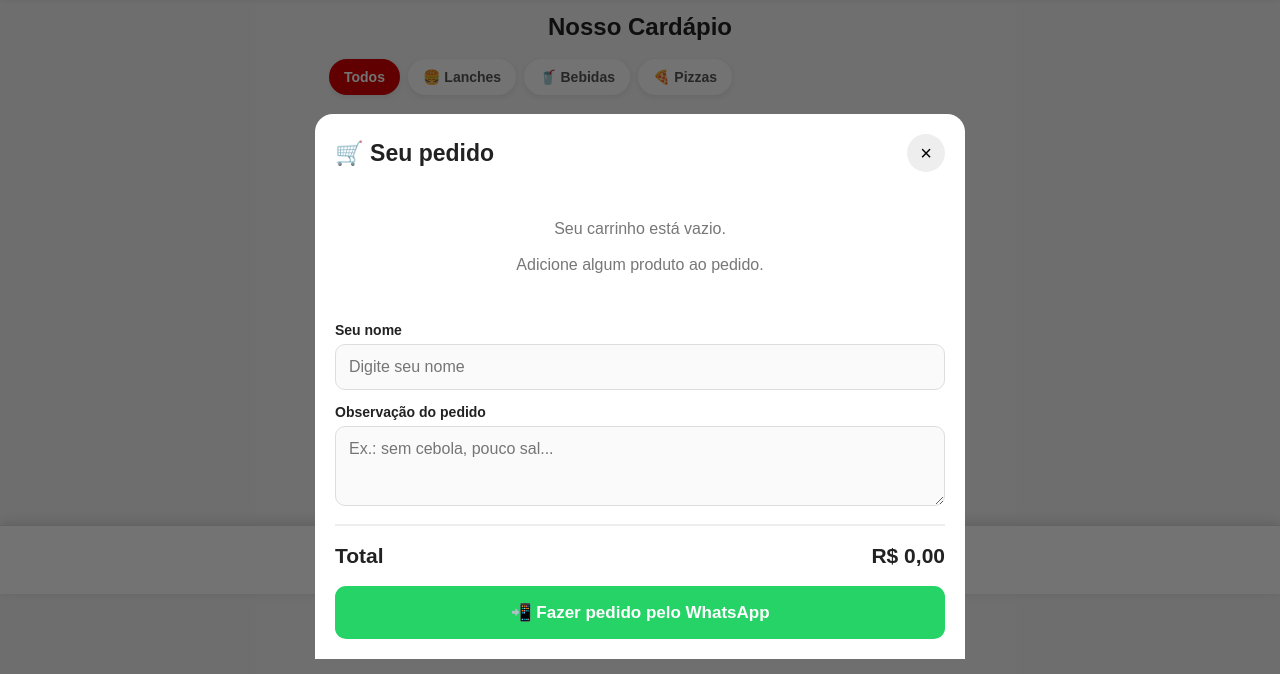
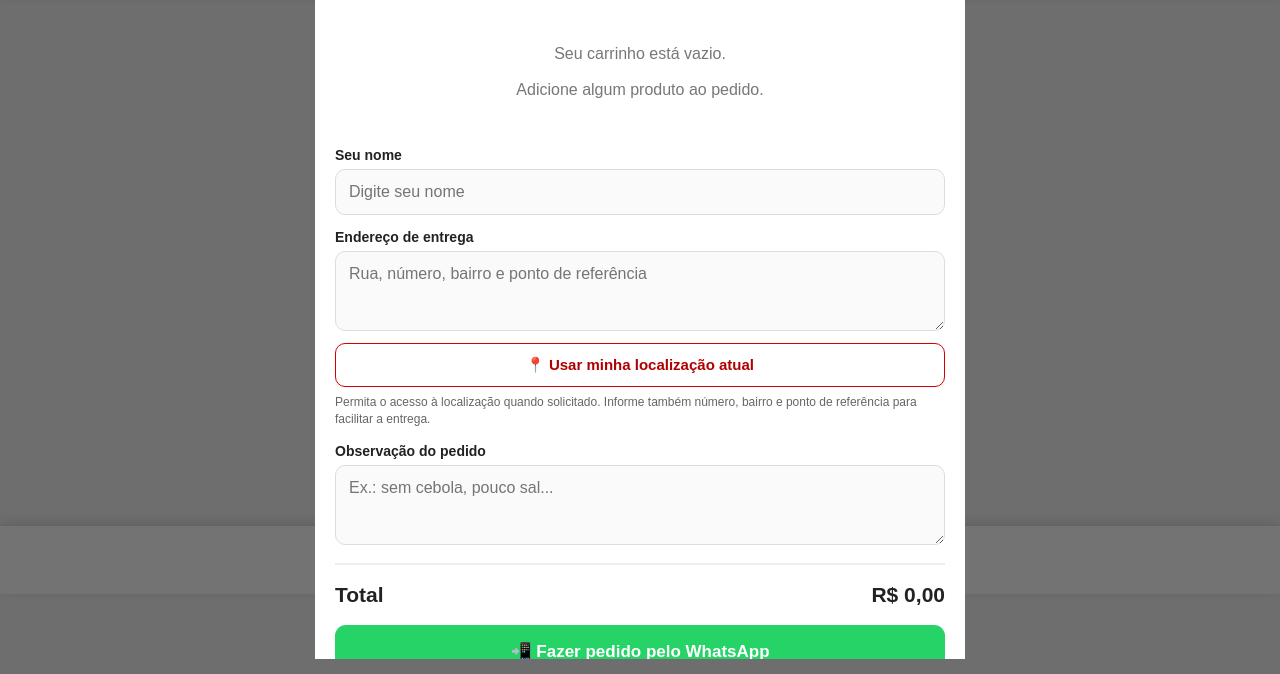
Before and after one commit to emersonbritto1996-lab/privacidade.html, a plain HTML site: page index.html in a window 1280 px wide. Both pictures are taken after a click on the button "🛒 Ver pedido". Shown: the part 126-800 px from the top of the page. Drawn offline with Linux system fonts and the light colour scheme; no server answers.

Commit message:
index.html

```diff
--- a/index.html
+++ b/index.html
@@ -394,6 +394,48 @@
       resize: vertical;
     }
 
+    /* NOVO: botão e mensagens da localização */
+    .btn-localizacao {
+      width: 100%;
+      border: 1px solid #d40000;
+      background: #fff;
+      color: #b00000;
+      font-size: 15px;
+      font-weight: bold;
+      padding: 12px;
+      border-radius: 10px;
+      cursor: pointer;
+      margin-top: 8px;
+    }
+
+    .btn-localizacao:disabled {
+      opacity: 0.65;
+      cursor: wait;
+    }
+
+    .ajuda-localizacao {
+      display: block;
+      color: #666;
+      font-size: 12px;
+      line-height: 1.45;
+      margin-top: 7px;
+    }
+
+    .status-localizacao {
+      color: #166534;
+      font-size: 13px;
+      line-height: 1.4;
+      margin-top: 8px;
+      overflow-wrap: anywhere;
+    }
+
+    .status-localizacao.erro {
+      background: transparent;
+      color: #b00000;
+      padding: 0;
+      margin-top: 8px;
+    }
+
     .total-final {
       display: flex;
       justify-content: space-between;
@@ -487,8 +529,35 @@
       <div class="dados-cliente">
         <div class="campo">
           <label for="nomeCliente">Seu nome</label>
-          <input type="text" id="nomeCliente" placeholder="Digite seu nome">
+          <input type="text" id="nomeCliente" placeholder="Digite seu nome" autocomplete="name">
         </div>
+
+        <!-- NOVO: endereço digitado e opção de compartilhar localização -->
+        <div class="campo">
+          <label for="enderecoEntrega">Endereço de entrega</label>
+          <textarea
+            id="enderecoEntrega"
+            placeholder="Rua, número, bairro e ponto de referência"
+            autocomplete="street-address"
+            required
+          ></textarea>
+
+          <button
+            class="btn-localizacao"
+            id="btnLocalizacao"
+            type="button"
+            onclick="compartilharLocalizacao()"
+          >
+            📍 Usar minha localização atual
+          </button>
+
+          <small class="ajuda-localizacao">
+            Permita o acesso à localização quando solicitado. Informe também número, bairro e ponto de referência para facilitar a entrega.
+          </small>
+
+          <div id="statusLocalizacao" class="status-localizacao" aria-live="polite"></div>
+        </div>
+
         <div class="campo">
           <label for="observacao">Observação do pedido</label>
           <textarea id="observacao" placeholder="Ex.: sem cebola, pouco sal..."></textarea>
@@ -505,7 +574,7 @@
   </div>
 
   <script>
-    /* CONFIGURAÇÃO */
+    /* CONFIGURAÇÃO ORIGINAL */
     const SUPABASE_URL = "https://gcdkinzbmiwqbgxykyig.supabase.co";
     const SUPABASE_KEY = "sb_publishable_TH7WCi9AbHew5Pb0EyhLTw_ou9xumGN";
     const WHATSAPP = "5597984130587";
@@ -514,6 +583,7 @@
     let produtos = [];
     let carrinho = [];
     let categoriaAtual = "Todos";
+    let linkLocalizacao = "";
 
     /* PREÇO */
     function formatarPreco(valor) {
@@ -777,7 +847,61 @@
       document.getElementById("modal").classList.remove("ativo");
     }
 
-    /* WHATSAPP */
+    /* NOVO: COMPARTILHAR LOCALIZAÇÃO DO CELULAR */
+    function compartilharLocalizacao() {
+      const status = document.getElementById("statusLocalizacao");
+      const botao = document.getElementById("btnLocalizacao");
+
+      if (!navigator.geolocation) {
+        status.classList.add("erro");
+        status.textContent =
+          "Este navegador não oferece localização. Digite seu endereço manualmente.";
+        return;
+      }
+
+      botao.disabled = true;
+      status.classList.remove("erro");
+      status.textContent = "Solicitando localização do celular...";
+
+      navigator.geolocation.getCurrentPosition(
+        function(posicao) {
+          const latitude = posicao.coords.latitude;
+          const longitude = posicao.coords.longitude;
+
+          linkLocalizacao =
+            "https://maps.google.com/?q=" + latitude + "," + longitude;
+
+          status.classList.remove("erro");
+          status.textContent =
+            "Localização adicionada ao pedido. Complete o endereço acima com rua, número e referência.";
+          botao.disabled = false;
+        },
+        function(erro) {
+          linkLocalizacao = "";
+          status.classList.add("erro");
+
+          if (erro.code === erro.PERMISSION_DENIED) {
+            status.textContent =
+              "Permissão negada. Você pode digitar o endereço manualmente.";
+          } else if (erro.code === erro.TIMEOUT) {
+            status.textContent =
+              "A localização demorou demais. Tente novamente ou digite o endereço.";
+          } else {
+            status.textContent =
+              "Não foi possível obter a localização. Digite o endereço manualmente.";
+          }
+
+          botao.disabled = false;
+        },
+        {
+          enableHighAccuracy: true,
+          timeout: 15000,
+          maximumAge: 60000
+        }
+      );
+    }
+
+    /* WHATSAPP: endereço obrigatório; localização opcional */
     function enviarWhatsApp() {
       if (!carrinho.length) {
         alert("Adicione pelo menos um produto ao pedido.");
@@ -785,6 +909,7 @@
       }
 
       const nome = document.getElementById("nomeCliente").value.trim();
+      const endereco = document.getElementById("enderecoEntrega").value.trim();
       const observacao = document.getElementById("observacao").value.trim();
 
       if (!nome) {
@@ -793,9 +918,21 @@
         return;
       }
 
+      if (!endereco) {
+        alert("Digite o endereço de entrega antes de enviar o pedido.");
+        document.getElementById("enderecoEntrega").focus();
+        return;
+      }
+
       let mensagem = "Olá! Gostaria de fazer um pedido na Rei das Pizzas.\n\n";
       mensagem += "👤 Cliente: " + nome + "\n\n";
-      mensagem += "🛒 Pedido:\n";
+      mensagem += "📍 Endereço de entrega: " + endereco + "\n";
+
+      if (linkLocalizacao) {
+        mensagem += "🗺️ Localização no mapa: " + linkLocalizacao + "\n";
+      }
+
+      mensagem += "\n🛒 Pedido:\n";
 
       let total = 0;
 
@@ -825,11 +962,11 @@
     /* INICIAR */
     carregarProdutos();
   </script>
+
   <footer style="text-align:center; padding:20px 10px; font-size:13px;">
-  <a href="/privacidade.html"
-     style="color:inherit; text-decoration:underline;">
-    Política de Privacidade
-  </a>
+    <a href="/privacidade.html" style="color:inherit; text-decoration:underline;">
+      Política de Privacidade
+    </a>
   </footer>
 </body>
 </html>
```
